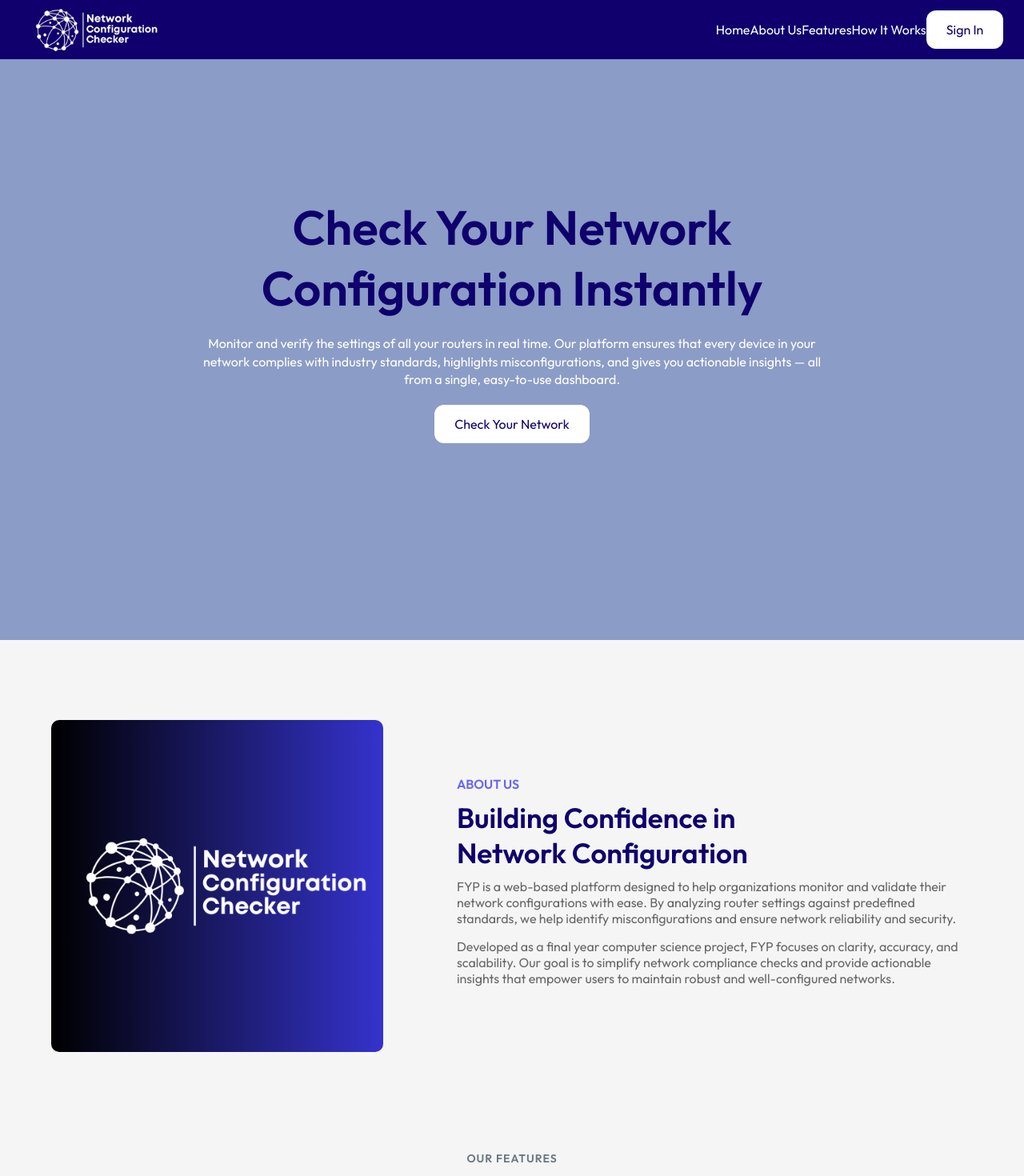
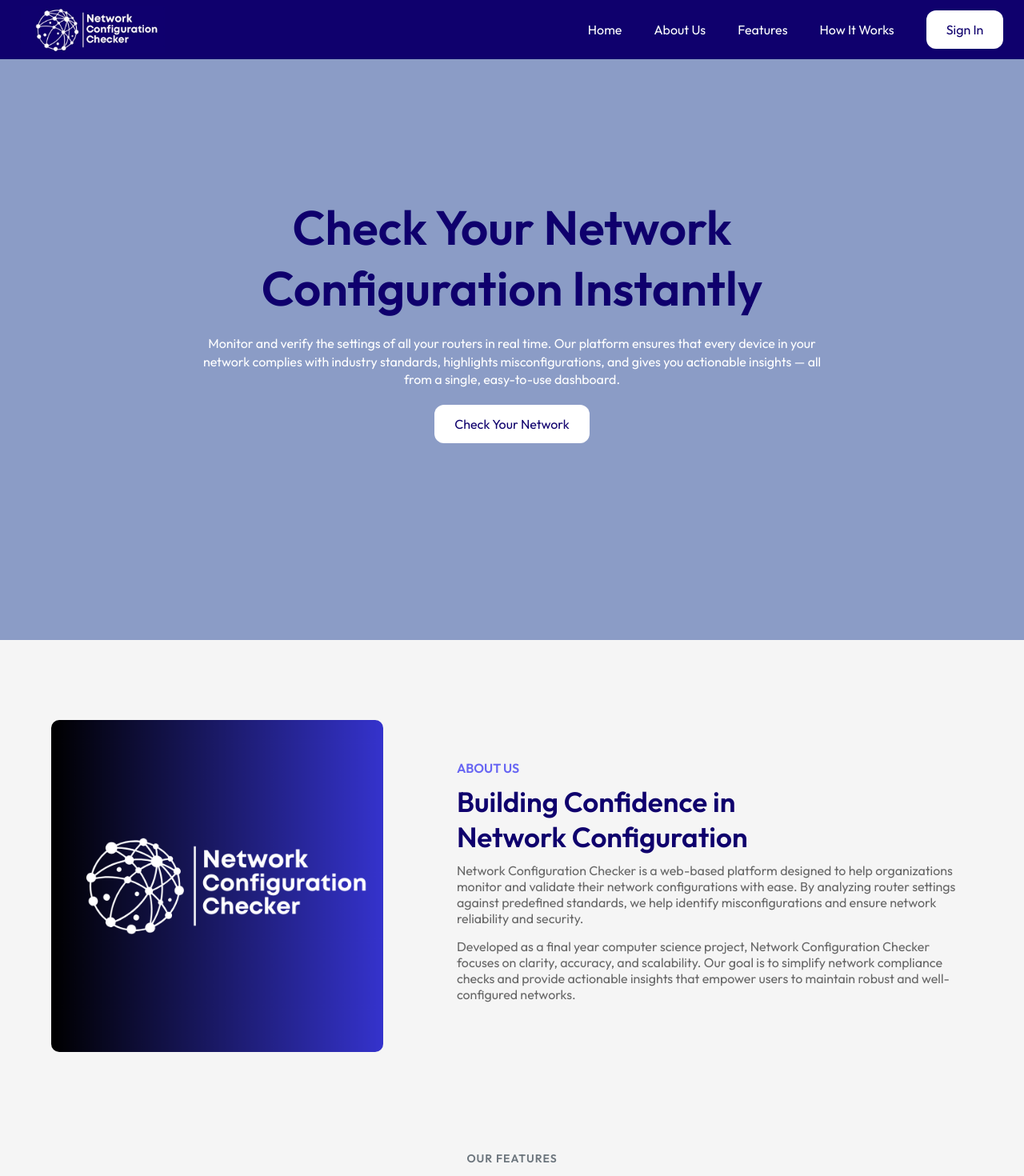
Before and after one commit to ctan06/fyp, a React (Vite) app in the folder frontend/: page / in a window 1280 px wide. Shown: the top 1470 px of the page at 80% size. Built offline with nearby package versions, Linux system fonts and the light colour scheme; no server answers.

Commit message:
fixed a styling issue in the nav bar and changed the name of our project in the about section from fyp to its real name

```diff
--- a/frontend/src/Components/About.jsx
+++ b/frontend/src/Components/About.jsx
@@ -11,13 +11,13 @@ const About = () => {
             <h3>ABOUT US</h3>
             <h2>Building Confidence in Network Configuration</h2>
             <p>
-                FYP is a web-based platform designed to help organizations monitor and
+                Network Configuration Checker is a web-based platform designed to help organizations monitor and
                 validate their network configurations with ease. By analyzing router settings
                 against predefined standards, we help identify misconfigurations and ensure network
                 reliability and security.
             </p>
             <p>
-                Developed as a final year computer science project, FYP focuses on clarity,
+                Developed as a final year computer science project, Network Configuration Checker focuses on clarity,
                 accuracy, and scalability. Our goal is to simplify network compliance checks and
                 provide actionable insights that empower users to maintain robust and
                 well-configured networks.
--- a/frontend/src/Components/Navbar.css
+++ b/frontend/src/Components/Navbar.css
@@ -13,12 +13,11 @@ nav{
     position: fixed;
 }
 
-nav ul li{
-    display: inline-block;
-    list-style: none;
-    margin: 5px 20px;
-    font-size: 16px;
-    cursor: pointer;
+nav ul {
+  display: flex;
+  align-items: center;
+  gap: 40px;
+  list-style: none;
 }
 
 .logo{
```
